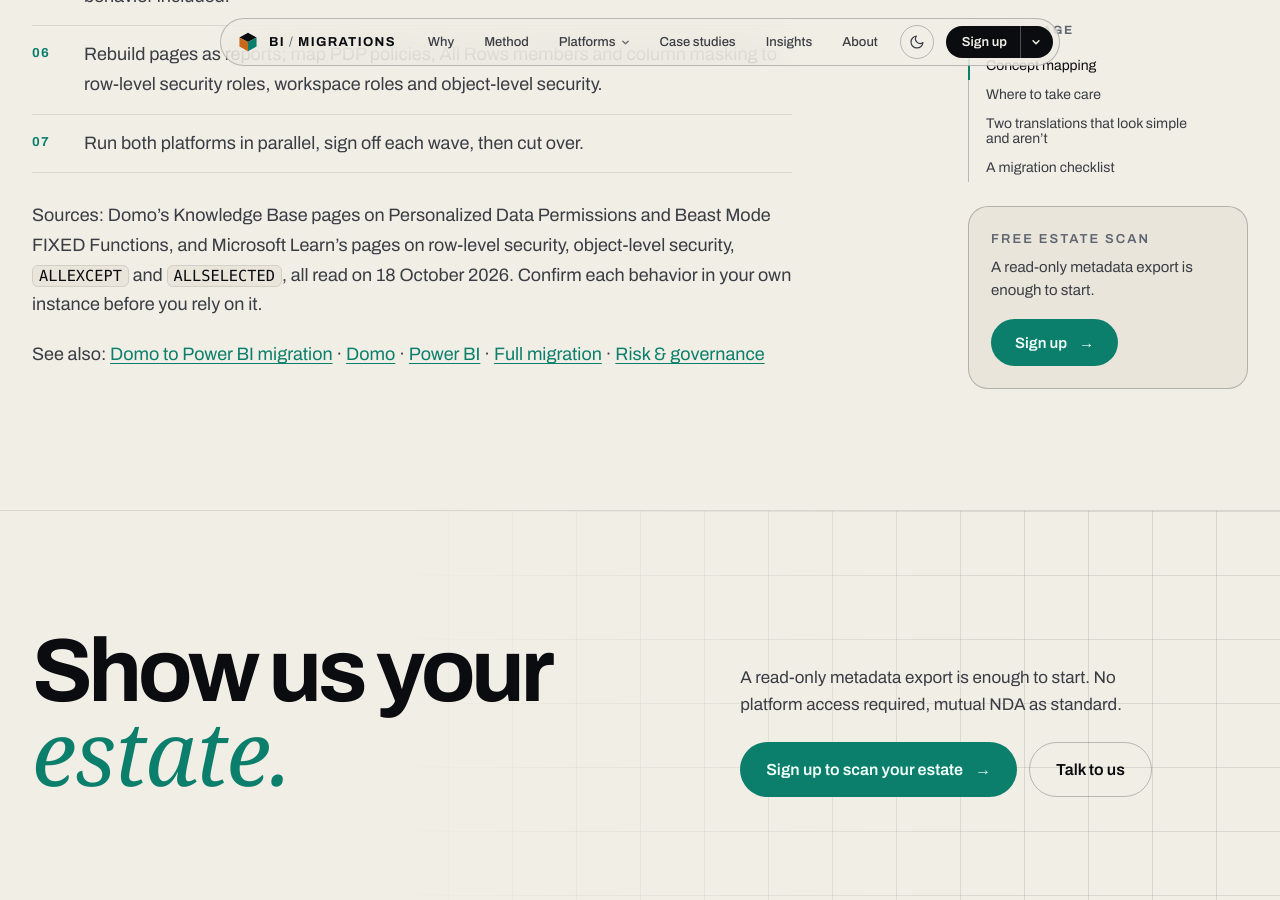
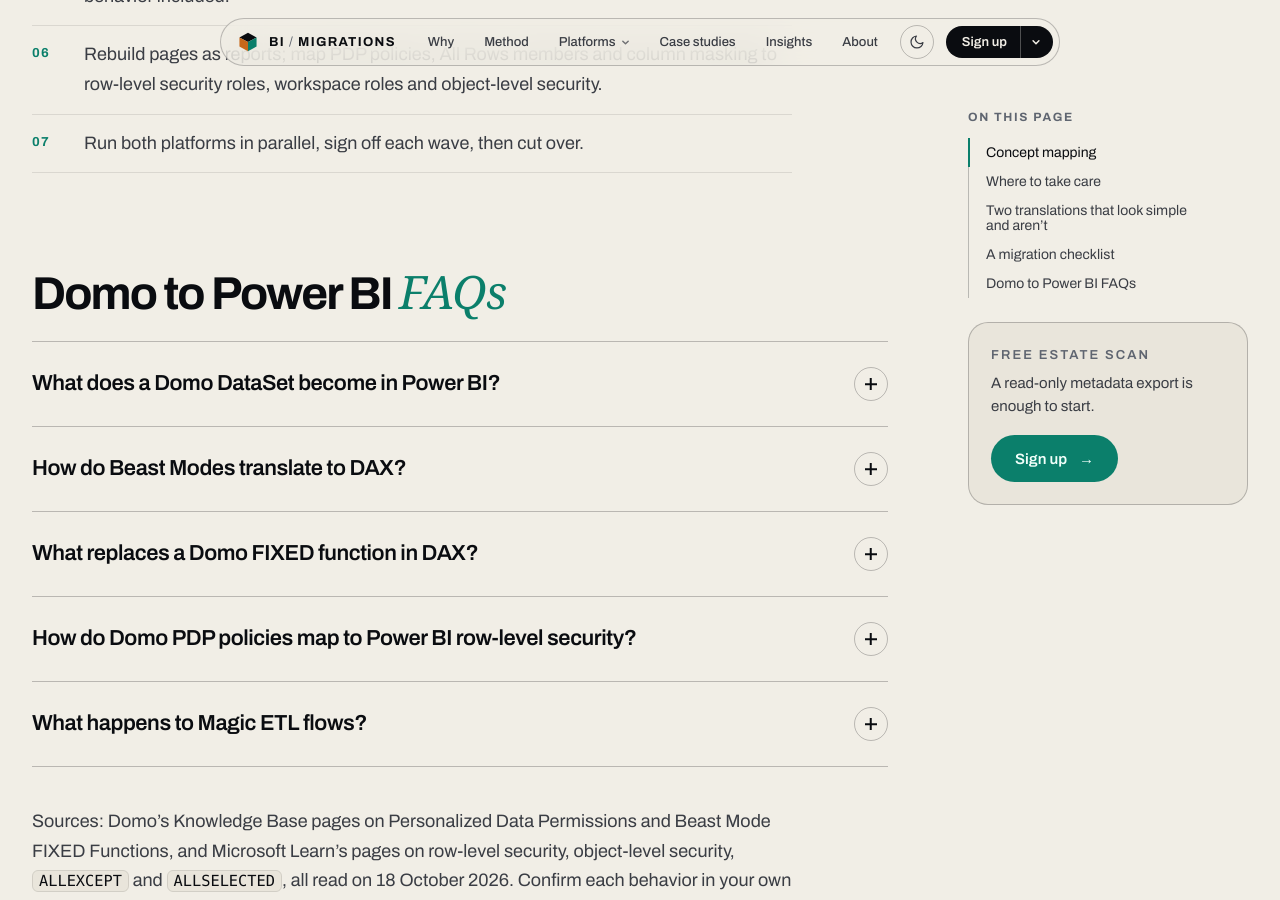
Before and after one commit to BIMigrations/www, a Jekyll site: the page built from _guides/domo-to-power-bi.md, in a window 1280 px wide and 900 px high, scrolled down 5665 px. Built offline with Jekyll 4.4.1, drawn with Linux system fonts in a browser that asks for light colours; some web fonts are replaced; part of the change alters nothing that is shown.

Commit message:
Domo guide: add FAQ with extractable answers (FAQPage schema via page.faqs)

```diff
--- a/_guides/domo-to-power-bi.md
+++ b/_guides/domo-to-power-bi.md
@@ -6,6 +6,17 @@ description: How Domo DataSets, DataFlows, Beast Modes, cards and PDP policies m
 from: Domo
 to: Power BI
 order: 1
+faqs:
+  - q: What does a Domo DataSet become in Power BI?
+    a: "A table in a semantic model. Several related DataSets usually become one model with relationships, and a Domo card becomes a report visual. Power BI centers on the semantic model shared by many reports, so a good migration reshapes the estate around the model instead of copying cards one by one."
+  - q: How do Beast Modes translate to DAX?
+    a: "An aggregate Beast Mode becomes a DAX measure, and a row-level Beast Mode becomes a calculated column or, better, a column computed upstream. A formula that looks identical can give a different answer, because a Beast Mode is evaluated in the context of one card and a DAX measure in the model's filter context. Parity-test every translated Beast Mode against the original card."
+  - q: What replaces a Domo FIXED function in DAX?
+    a: "Nothing matches directly. Domo's FIXED has four filter behaviors: a bare `FIXED (BY ...)` keeps every filter, `FILTER NONE` applies none, `FILTER ALLOW` applies only the fields you name, and `FILTER DENY` applies all except the fields you name. `ALLEXCEPT` and `ALLSELECTED` in DAX match none of the four exactly. For each FIXED Beast Mode, write down which behavior it had, then test with a filter on one dimension at a time."
+  - q: How do Domo PDP policies map to Power BI row-level security?
+    a: "Each Domo policy becomes a row-level security role, and a policy with two values becomes one role whose expression requires both. Domo treats separate policies as OR logic, and Power BI roles are additive. RLS restricts only workspace Viewers, so an All Rows member needs a decision, not a port. RLS also can't hide columns, which takes object-level security."
+  - q: What happens to Magic ETL flows?
+    a: "Heavy transformations belong upstream of the model, in warehouse SQL pipelines or Power Query. Dedupe steps need care: Remove Duplicates, Rank & Window and Group By all keep one row, and Domo's documentation does not say how ties resolve. Write the tiebreaker down before the flow is rebuilt as SQL."
 ---
 
 This guide is the detailed companion to our [Domo to Power BI migration](/domo-to-power-bi/) service. Domo and Power BI organize analytics differently. Domo keeps data preparation, calculations and visuals close together around each DataSet. Power BI centers on the semantic model: tables, relationships and measures shared by many reports. A good migration doesn't copy one into the other. It reshapes the estate around the model.
@@ -96,6 +107,10 @@ A parity test for security is a table: one real user for each policy, one owner,
 6. Rebuild pages as reports; map PDP policies, All Rows members and column masking to row-level security roles, workspace roles and object-level security.
 7. Run both platforms in parallel, sign off each wave, then cut over.
 
+## Domo to Power BI *FAQs*
+
+{% include faq.html items=page.faqs %}
+
 Sources: Domo's Knowledge Base pages on Personalized Data Permissions and Beast Mode FIXED Functions, and Microsoft Learn's pages on row-level security, object-level security, `ALLEXCEPT` and `ALLSELECTED`, all read on 18 October 2026. Confirm each behavior in your own instance before you rely on it.
 
 See also: [Domo to Power BI migration](/domo-to-power-bi/) · [Domo](/platforms/domo/) · [Power BI](/platforms/power-bi/) · [Full migration](/services/full-migration/) · [Risk & governance](/risk-governance/)
```
